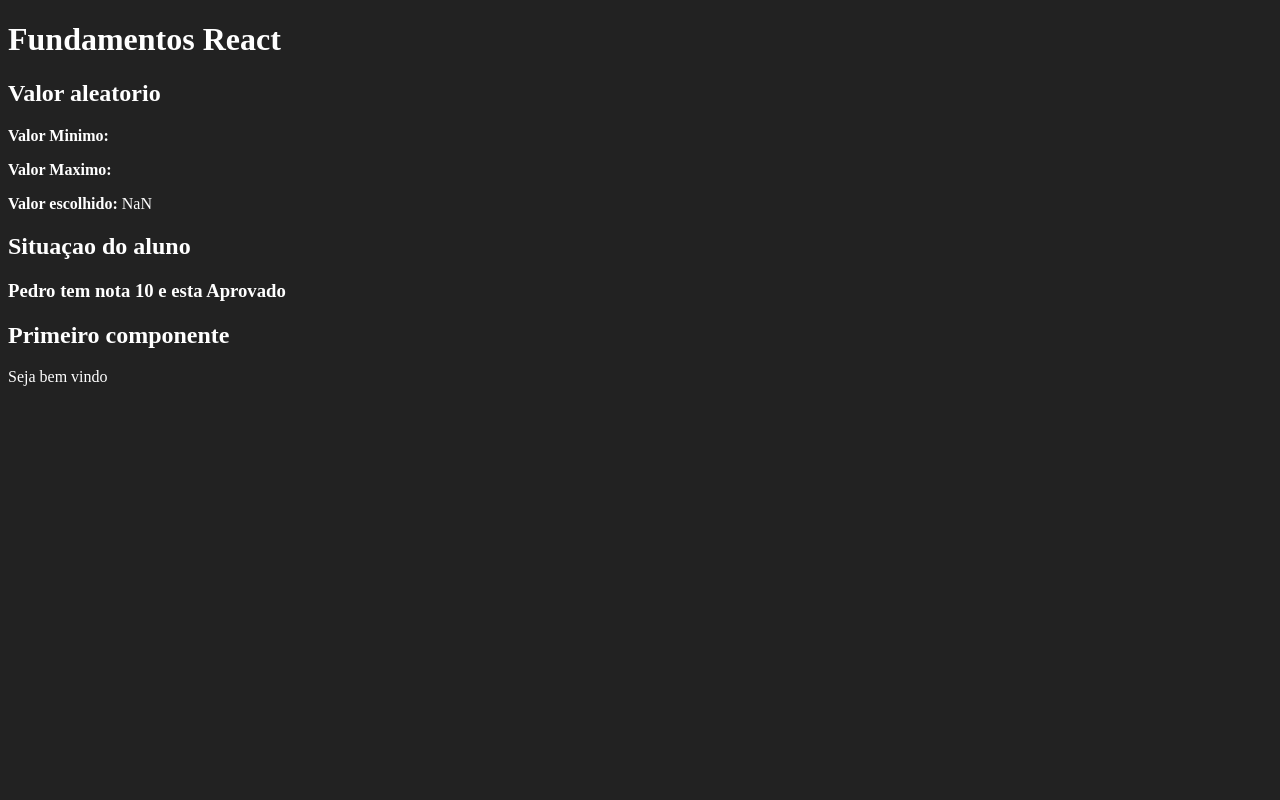
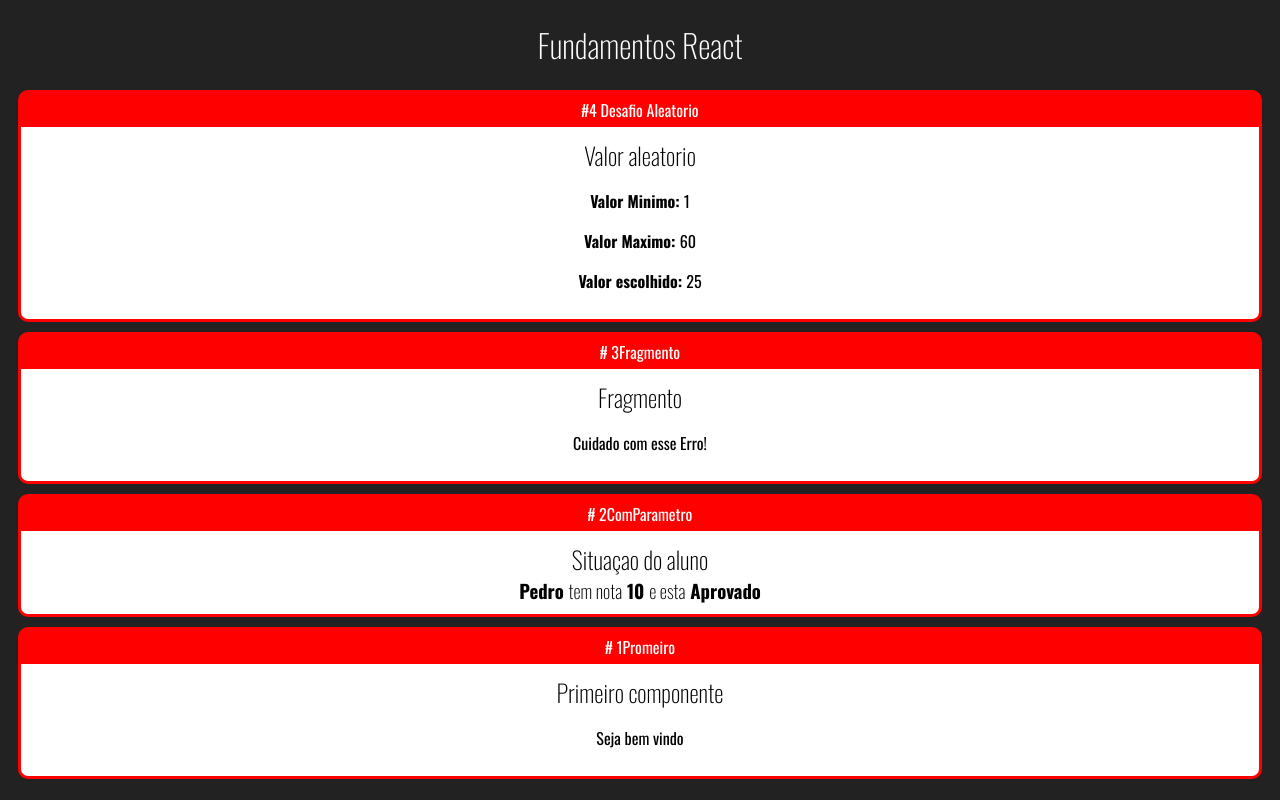
Before and after one commit to Pedro-imbriani-clear/fundamentos-react, a React (Create React App) app in the folder fundamentos-react/: page / in a window 1280 px wide. Built offline with nearby package versions, Linux system fonts and the light colour scheme.

Commit message:
card#1 component

```diff
--- a/fundamentos-react/public/index.html
+++ b/fundamentos-react/public/index.html
@@ -10,7 +10,9 @@
       content="Web site created using create-react-app"
     />
     <link rel="apple-touch-icon" href="%PUBLIC_URL%/logo192.png" />
-
+    <link rel="preconnect" href="https://fonts.googleapis.com">
+    <link rel="preconnect" href="https://fonts.gstatic.com" crossorigin>
+    <link href="https://fonts.googleapis.com/css2?family=Oswald:wght@200;300;400;500;600;700&display=swap" rel="stylesheet">
     <link rel="manifest" href="%PUBLIC_URL%/manifest.json" />
 
     <title>React App</title>
--- a/fundamentos-react/src/app.jsx
+++ b/fundamentos-react/src/app.jsx
@@ -1,4 +1,6 @@
 import React from 'react'
+import Fragmento from './components/basicos/Fragmento';
+import Card from './components/layout/Card';
 import Aleatorio from './components/basicos/Aleatorio';
 import Primeiro from './components/basicos/Primeiro'
 import ComParemetro from './components/basicos/ComParametro'
@@ -6,11 +8,21 @@
 
     <div>
         <h1>Fundamentos React</h1>
-        <Aleatorio/>
-        <ComParemetro Titulo='Situaçao do aluno  '
+        <Card titulo='#4 Desafio Aleatorio'>
+        <Aleatorio min={1} max={60} />
+        </Card>
+        <Card titulo='# 3Fragmento'>
+        <Fragmento />
+        </Card>
+        <Card titulo='# 2ComParametro'>
+        < ComParemetro Titulo='Situaçao do aluno  '
             aluno=' Pedro'
             nota={10}></ComParemetro>
+        </Card>
+        <Card titulo='# 1Promeiro'>
         <Primeiro></Primeiro>
+        </Card>
+
     </div>
 
 );
--- /dev/null
+++ b/fundamentos-react/src/components/basicos/Fragmento.jsx
@@ -0,0 +1,11 @@
+import React from "react";
+
+export default function Fragmento(props) {
+    return (
+        <>
+            <h2>Fragmento</h2>
+            <p>Cuidado com esse Erro!</p>
+        </>
+    );
+
+}
--- /dev/null
+++ b/fundamentos-react/src/components/layout/Card.css
@@ -0,0 +1,19 @@
+.Card{
+    background-color: red;
+    border: 3px solid red;
+    border-radius: 10px;
+    overflow: hidden;
+    margin: 10px;
+}
+
+.Card .Title {
+    padding: 5px 0px;
+    display: flex;
+    justify-content: center;
+}
+
+.Card .Content {
+    background-color: #fff;
+    color: #000;
+    padding: 10px;
+}
--- /dev/null
+++ b/fundamentos-react/src/components/layout/Card.jsx
@@ -0,0 +1,10 @@
+import React from 'react'
+import'./Card.css'
+export default (props) => {
+    return(
+    <div className='Card'>
+         <div className='Title'>{props.titulo}</div>
+        <div className='Content'>{props.children} </div>
+    </div>
+    )
+}
--- a/fundamentos-react/src/index.css
+++ b/fundamentos-react/src/index.css
@@ -1,4 +1,12 @@
 body{
+    font-family: Oswald;
     background-color: #222;
-    color:white
+    color:white;
+    text-align: center;
 }
+h1,h2,h3{
+    font-weight: 200;
+}
+h2,h3{
+   margin: 0;
+}
```
